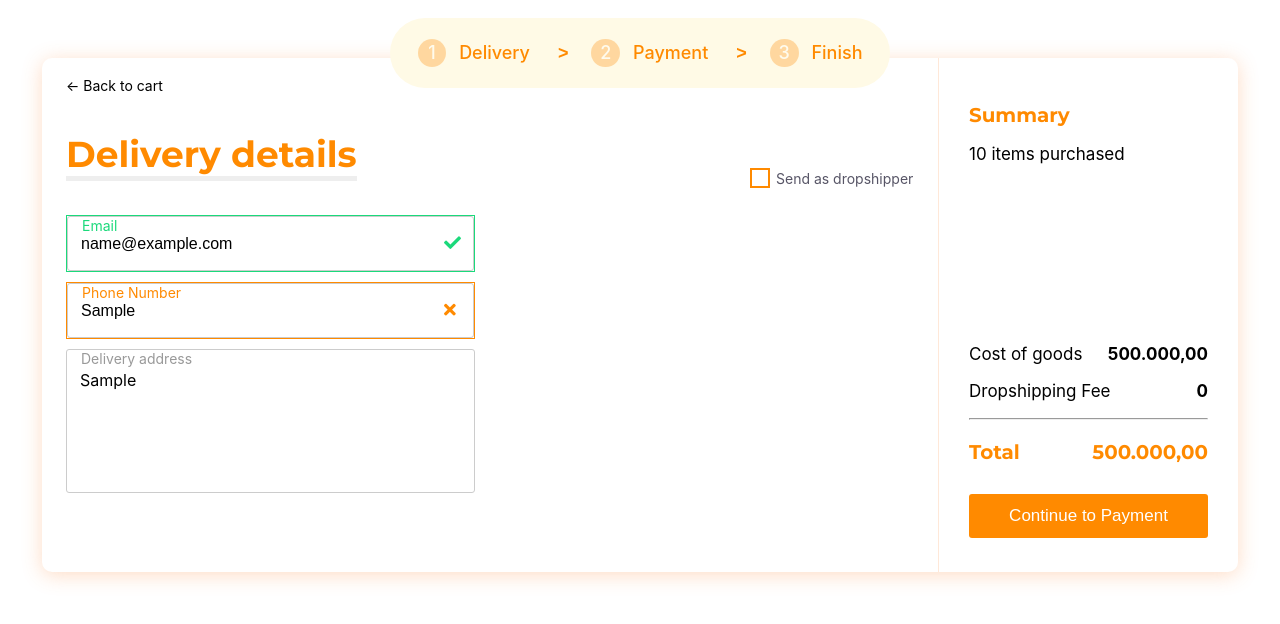
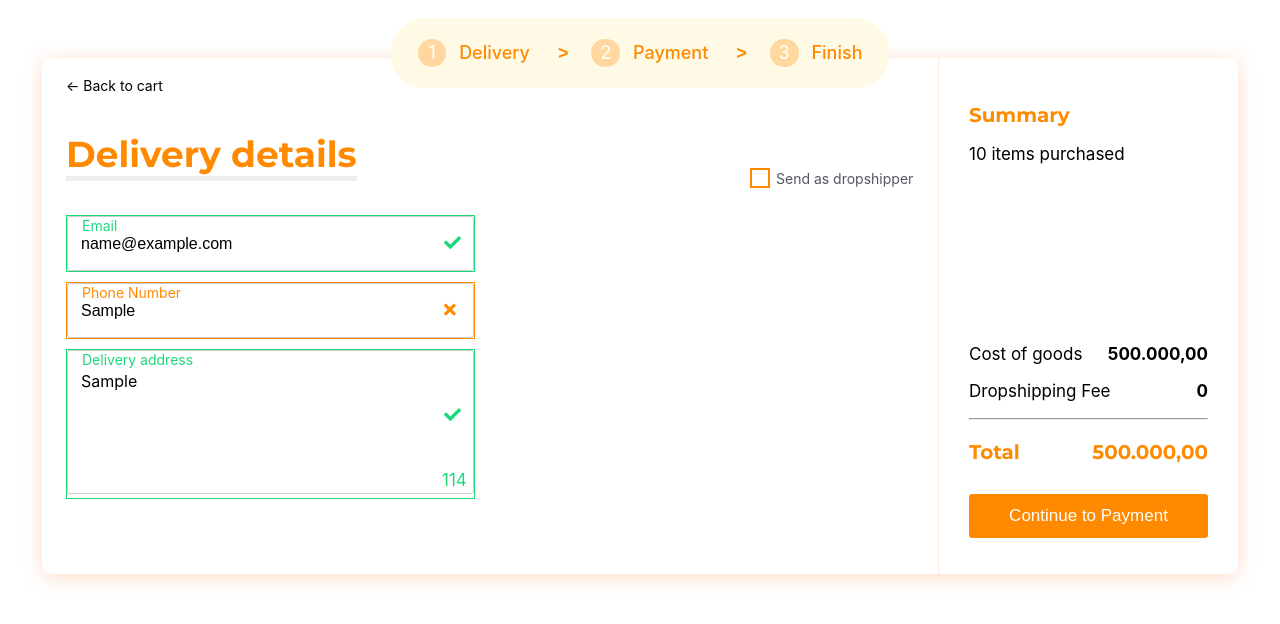
Before and after one commit to khairul-abdi/deliveryApp, a Vue app: page / in a window 1280 px wide. Both pictures are taken after typing "name@example.com", "Sample", "Sample" into the empty fields and a click on the input "Continue to Payment". Shown: the top 624 px of the page. Built offline with nearby package versions, Linux system fonts and the light colour scheme; a web font is replaced by a local one.

Commit message:
fix validator textbox

```diff
--- a/src/views/Delivery.vue
+++ b/src/views/Delivery.vue
@@ -18,13 +18,14 @@
                   <div class="input-group" :class="{success: msg.phone == 1, warning: msg.phone == 0}">
                     <input type="text" @input="validatePhone" v-model="phone" required>
                     <label for="phone" class="textbox" :class="{'success-span': msg.phone == 1, 'warning-span': msg.phone == 0}">Phone Number</label>
-                   <span v-if="msg.phone == 0" class="InputAddOn-item"><i class="fa fa-times"></i></span>
+                    <span v-if="msg.phone == 0" class="InputAddOn-item"><i class="fa fa-times"></i></span>
                     <span v-if="msg.phone == 1" class="InputAddOn-item"><i class="fa fa-check"></i></span>
                   </div>
-                  <div class="input-group" :class="{ success: success >= 3, warning: warning }">
-                    <textarea rows="6" cols="50" maxlength="120" type="text" name="address" class="textarea" required></textarea>
-                    <label for="address" class="textbox">Delivery address</label>
-                    <span v-if="msg.address" class="messages">{{msg.address}}</span>
+                  <div class="input-group" :class="{success: msg.address == 1, warning: msg.address == 0}">
+                    <textarea rows="6" cols="50" maxlength="120"  @input="validateAddress" type="text" v-model="address" class="textarea" required></textarea>
+                    <label for="address" class="textbox" :class="{'success-span': msg.address == 1, 'warning-span': msg.address == 0}">Delivery address</label>
+                    <span v-if="msg.address == 1" class="InputAddOn-item address"><i class="fa fa-check"></i></span>
+                    <span class="words" v-if="address.length">{{120 - address.length}}</span>
                   </div>
                 </div>
                 <div class="col-50 dropshipper">
@@ -33,19 +34,20 @@
                       <input type="checkbox" v-model="checked">
                       <span class="checkbox-custom"></span>
                       <span class="send-as">Send as dropshipper </span>
-                      <span v-if="msg.sendas" class="messages">{{msg.sendas}}</span>
                     </label>
                   </div>
                   <div v-show="checked">
-                    <div class="input-group">
-                      <input type="text" name="dropshipper-name" required>
-                      <label for="dropshipper-name" class="input-dropshipper textbox">Dropshipper Name</label>
-                      <span v-if="msg.dropShipName" class="messages">{{msg.dropShipName}}</span>
+                    <div class="input-group" :class="{success: msg.dropshipName == 1, warning: msg.dropshipName == 0}">
+                      <input type="text" name="dropshipper-name" @input="validatedropshipName" v-model="dropshipName" required>
+                      <label for="dropshipper-name" class="input-dropshipper textbox" :class="{'success-span': msg.dropshipName == 1, 'warning-span': msg.dropshipName == 0}">Dropshipper Name</label>
+                      <span v-if="msg.dropshipName == 0" class="InputAddOn-item"><i class="fa fa-times"></i></span>
+                      <span v-if="msg.dropshipName == 1" class="InputAddOn-item"><i class="fa fa-check"></i></span>
                     </div>
-                    <div class="input-group">
-                      <input type="tel" name="dropshipper-phone" required>
-                      <label for="dropshipper-phone" class="input-dropshipper textbox">Dropshipper phone number</label>
-                      <span v-if="msg.dropShipPhone" class="messages">{{msg.dropShipPhone}}</span>
+                    <div class="input-group" :class="{success: msg.dropshipPhone == 1, warning: msg.dropshipPhone == 0}">
+                      <input type="text" name="dropshipper-phone"  @input="validatedropshipPhone" v-model="dropshipPhone" required>
+                      <label for="dropshipper-phone" class="input-dropshipper textbox" :class="{'success-span': msg.dropshipPhone == 1, 'warning-span': msg.dropshipPhone == 0}">Dropshipper phone number</label>
+                      <span v-if="msg.dropshipPhone == 0" class="InputAddOn-item"><i class="fa fa-times"></i></span>
+                      <span v-if="msg.dropshipPhone == 1" class="InputAddOn-item"><i class="fa fa-check"></i></span>
                     </div>
                   </div>
                 </div>
@@ -86,6 +88,10 @@ export default {
       total: 0,
       email: '',
       phone: '',
+      address: '',
+      dropshipPhone: '',
+      dropshipName: '',
+      muchCharacter: 0,
       msg: [],
       success: 0,
       warning: false
@@ -126,21 +132,39 @@ export default {
       }
     },
     validatePhone (value) {
-      if (/^[0-9-+\s()]*$/.test(value)) {
-        // this.success++
-        // this.warning = false
+      const regexPhone = /^[0-9-+\s()]*$/
+      if (this.phone.match(regexPhone) && this.phone.length >= 6 && this.phone.length <= 20) {
         this.msg.phone = 1
       } else {
-        // this.warning = true
         this.msg.phone = 0
+      }
+    },
+    validateAddress (value) {
+      const difference = 120 - this.address.length
+      if (this.address.length < 120) {
+        this.msg.muchCharacter = difference
+        this.msg.address = 1
+      } else {
+        this.msg.address = 0
+      }
+    },
+    validatedropshipName (value) {
+      if (this.dropshipName) {
+        this.msg.dropshipName = 1
+      } else {
+        this.msg.dropshipName = 0
+      }
+    },
+    validatedropshipPhone (value) {
+      const regexdropshipPhone = /^[0-9-+\s()]*$/
+      if (this.dropshipPhone.match(regexdropshipPhone) && this.dropshipPhone.length >= 6 && this.dropshipPhone.length <= 20) {
+        this.msg.dropshipPhone = 1
+      } else {
+        this.msg.dropshipPhone = 0
       }
     }
   },
   watch: {
-    // email (value) {
-    //   this.email = value
-    //   this.validateEmail(value)
-    // }
   }
 }
 </script>
@@ -150,14 +174,21 @@ input:focus, textarea:focus, select:focus{
   outline: none;
 }
 
-.messages {
-  color: #FF8A00;
-  font-size: 12px;
-  padding-left: 10px;
+.InputAddOn-item {
+  margin-left: -30px;
 }
 
-.InputAddOn-item {
-  margin-left: -30px;
+.address {
+  position: absolute;
+  margin-top: 55px;
+}
+
+.words {
+  float: right;
+  position: absolute;
+  z-index: 1;
+  margin-left: -32px;
+  margin-top: 120px;
 }
 
 .success {
@@ -169,7 +200,7 @@ input:focus, textarea:focus, select:focus{
   color: #1BD97B !important;
 }
 
-.warning {
+.warning{
   color: #FF8A00;
   border: 1px solid #FF8A00;
 }
@@ -353,6 +384,8 @@ textarea {
   padding-top: 20px;
   width: 100%;
   resize: none;
+  // padding-bottom: 0;
+  margin-bottom: 0;
 }
 
 label.textbox, .input-group .input-dropshipper{
```
